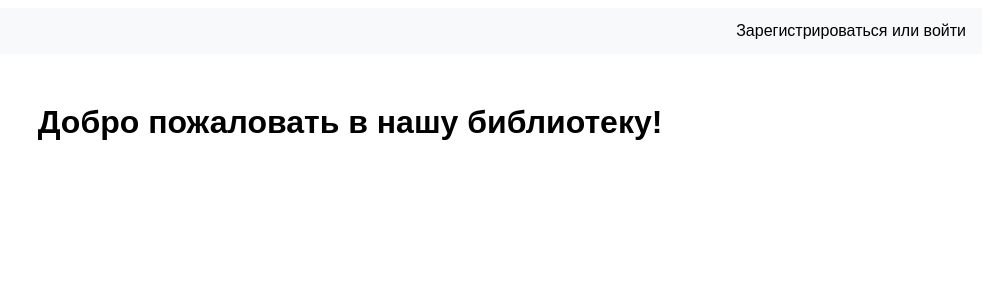
After one commit to GidroN/web-library, a Flask app: template templates/main.html in a window 1280 px wide. The commit adds this page. Shown: the top 300 px of the page, without its empty margins (290-1280 px from the left). Run offline with Flask 3, Linux system fonts and the light colour scheme; the template is opened without the code that fills it, so the values that code supplies are empty.

Commit message:
added a main page. The register form is converted to register.html. Also added some structure.

```diff
--- /dev/null
+++ b/static/css/main.css
@@ -0,0 +1,22 @@
+body {
+  font-family: Arial, sans-serif;
+}
+.navbar {
+  background-color: #f8f9fa;
+  overflow: hidden;
+  position: sticky;
+  top: 0;
+  width: 100%;
+}
+.navbar a {
+  float: right;
+  display: block;
+  text-align: center;
+  padding: 14px 16px;
+  text-decoration: none;
+  color: #000;
+}
+h1 {
+  text-align: center;
+  margin-top: 50px;
+}
--- /dev/null
+++ b/templates/main.html
@@ -0,0 +1,14 @@
+<!DOCTYPE html>
+<html lang="ru">
+<head>
+    <meta charset="UTF-8">
+    <title>Библиотека</title>
+    <link rel="stylesheet" type="text/css" href="{{ url_for('static', filename='css/main.css') }}">
+</head>
+<body>
+    <div class="navbar">
+        <a href="/registration_page">Зарегистрироваться или войти</a>
+    </div>
+    <h1>Добро пожаловать в нашу библиотеку!</h1>
+</body>
+</html>
--- a/templates/index.html
+++ b/templates/register.html
@@ -2,8 +2,8 @@
 <html>
 <head>
     <title>Регистрация и вход</title>
-    <link rel="stylesheet" type="text/css" href="{{ url_for('static', filename='styles.css') }}">
-    <script src="{{ url_for('static', filename='script.js') }}"></script>
+    <link rel="stylesheet" type="text/css" href="{{ url_for('static', filename='css/register.css') }}">
+    <script src="{{ url_for('static', filename='js/register.js') }}"></script>
 </head>
 <body>
     <h1>Регистрация и вход</h1>
```
Also changed, not shown: static/css/register.css (renamed from static/styles.css, +7 -7 lines), static/js/register.js (renamed from static/script.js).
